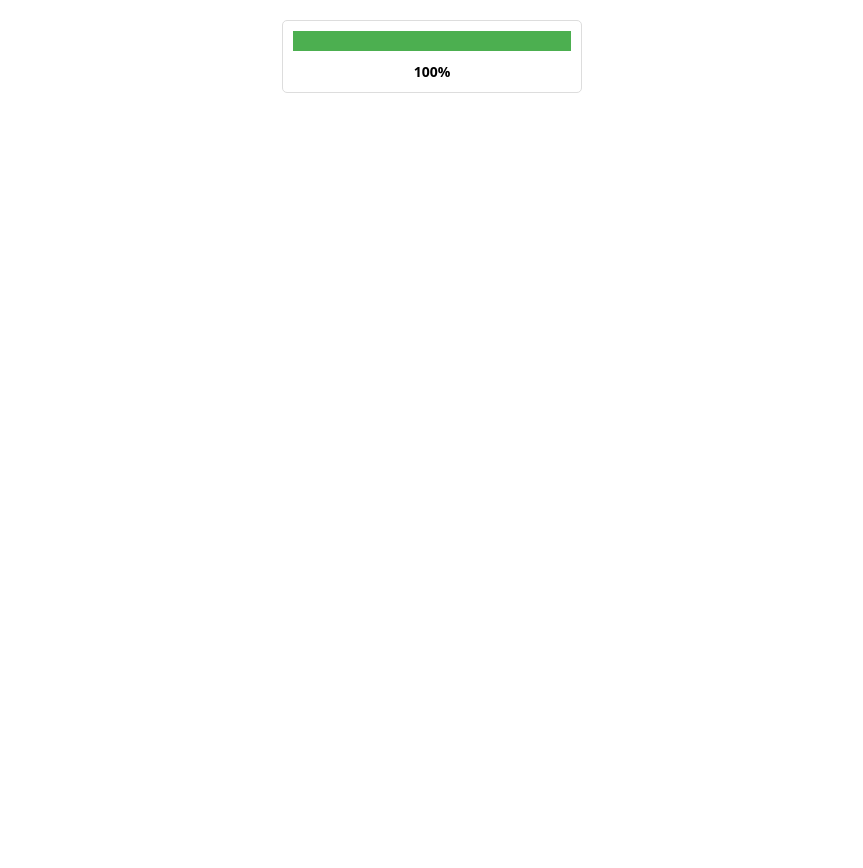
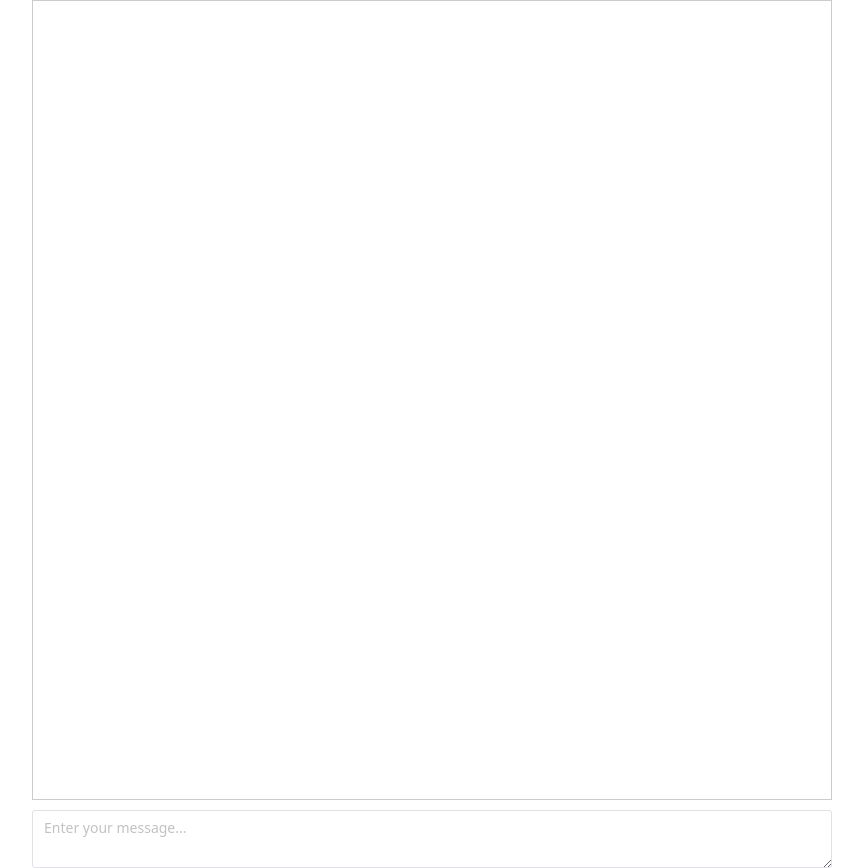
Before and after one commit to Tri-Nguyen-Dev/learn_apply_base, a Vue app: page / in a window 1280 px wide. Before the commit this address had no page. Shown: the whole page, without its empty margins (208-1071 px from the left). Before the commit the page ends 800 px from the top, so only its background shows below. Built offline with nearby package versions, Linux system fonts and the light colour scheme.

Commit message:
init base

```diff
--- a/package.json
+++ b/package.json
@@ -35,6 +35,7 @@
     "@vitejs/plugin-vue-jsx": "^4.0.0",
     "@vue/tsconfig": "^0.5.1",
     "autoprefixer": "^10.4.20",
+    "naive-ui": "^2.40.1",
     "npm-run-all2": "^6.2.0",
     "postcss": "^8.4.47",
     "sass": "^1.79.4",
--- a/src/App.vue
+++ b/src/App.vue
@@ -4,8 +4,8 @@
 <!--    <Sidebar />-->
 <!--    <ChartMessageChat />-->
 
-<!--    <Typing />-->
-    <Progress />
+    <Typing />
+<!--    <Progress />-->
   </div>
 </template>
 
--- a/src/components/Typing.vue
+++ b/src/components/Typing.vue
@@ -16,17 +16,21 @@
 
       <div ref="scrollAnchor"></div>
     </div>
-    <input
-        v-model="newMessage"
+
+    <n-input
+        v-model:value="newMessage"
+        type="textarea"
+        placeholder="Enter your message..."
+        @keyup.enter="sendNewMessage"
         :disabled="isFirstMessageTyping"
-        @keyup.enter="sendNewMessage"
-        placeholder="Enter your message..."
+        rows="2"
     />
   </div>
 </template>
 
 <script>
 import { ref, nextTick, computed } from 'vue';
+import { NInput } from 'naive-ui'
 
 export default {
   setup() {
--- /dev/null
+++ b/src/help/index.ts
@@ -0,0 +1,30 @@
+function downloadFiles(fileUrls) {
+    const downloadFile = (url) => {
+        return fetch(url)
+            .then((response) => {
+                if (!response.ok) {
+                    throw new Error(`Failed to download file: ${url}`);
+                }
+                return response.blob();
+            })
+            .then((blob) => {
+                const blobUrl = window.URL.createObjectURL(blob);
+                const a = document.createElement('a');
+                a.href = blobUrl;
+                const fileName = url.split('/').pop();
+                a.download = fileName;
+                document.body.appendChild(a);
+                a.click();
+                document.body.removeChild(a);
+                window.URL.revokeObjectURL(blobUrl);
+            });
+    };
+
+    return Promise.all(fileUrls.map(downloadFile))
+        .then(() => {
+            console.log('All files downloaded successfully.');
+        })
+        .catch((error) => {
+            console.error('Error downloading files:', error);
+        });
+}
--- a/src/main.ts
+++ b/src/main.ts
@@ -2,6 +2,7 @@ import './assets/main.scss'
 
 import { createApp } from 'vue'
 import { createPinia } from 'pinia'
+import naive from 'naive-ui'
 
 import App from './App.vue'
 import router from './router'
@@ -12,6 +13,8 @@ const renderApp = () => {
 
     app.use(router)
 
+    app.use(naive)
+
     app.use(createPinia())
     app.mount('#app')
 
```
Also changed, not shown: 1 other file (tests, documents, lock files or other folders).
